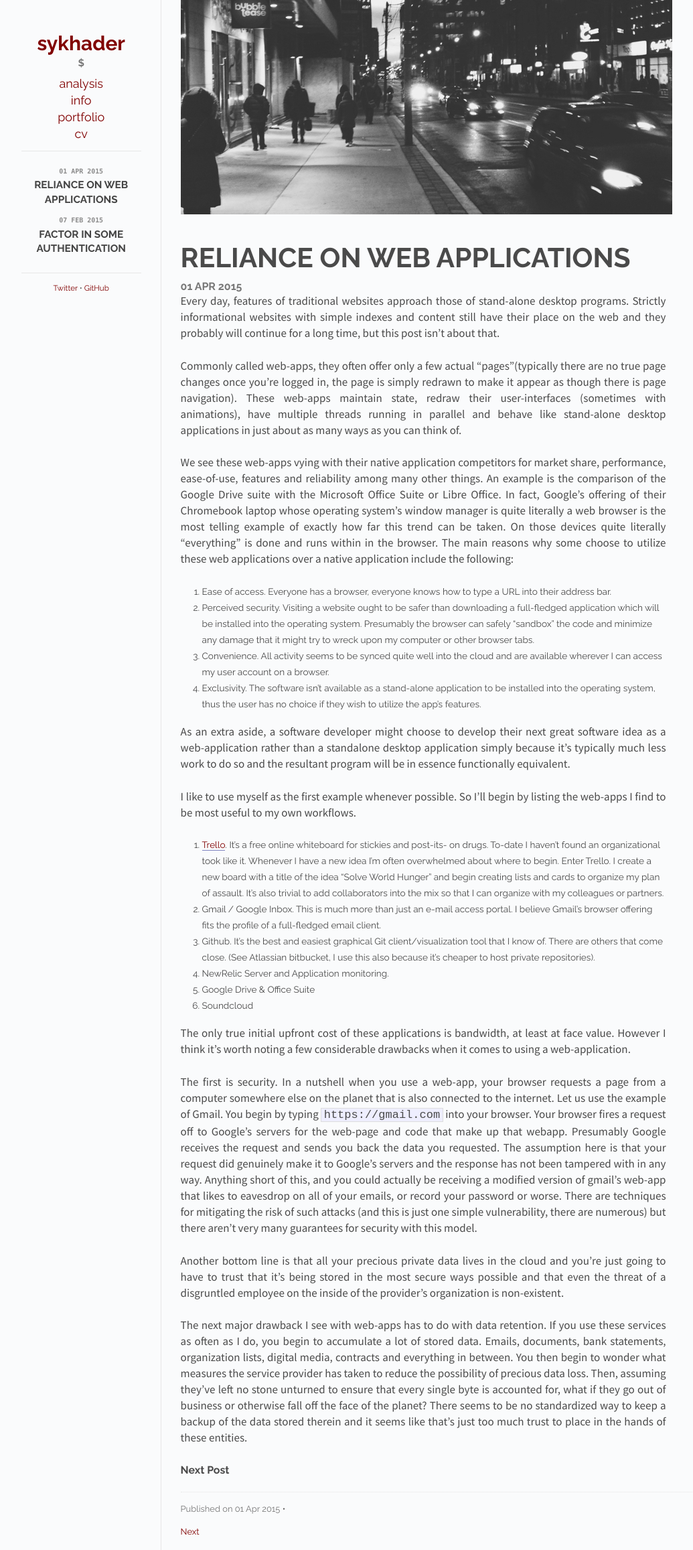
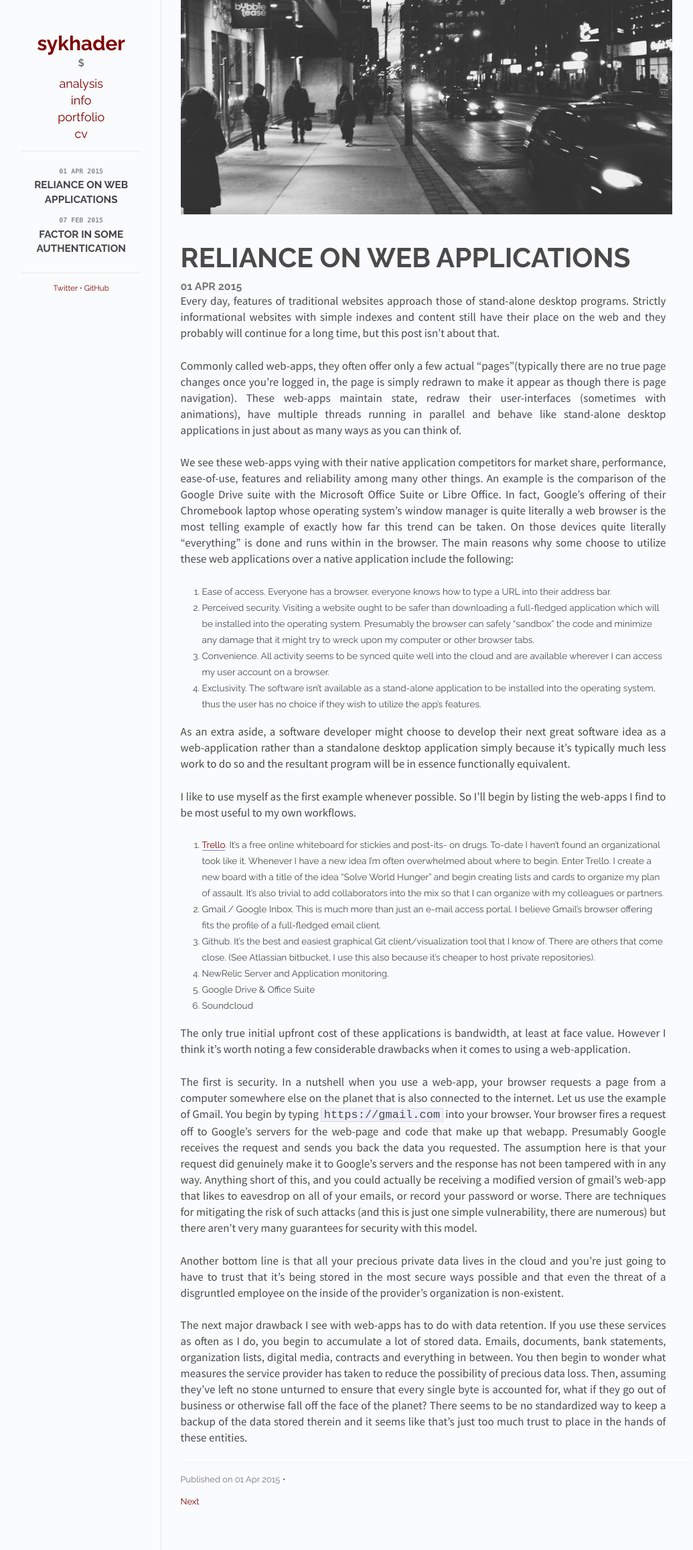
Before and after one commit to sorter/sorter, a Jekyll site: the page built from index.html, in a window 1280 px wide. Shown: the whole page at 67% size, without its empty margins (118-1153 px from the left). Built offline with Jekyll 4.4.1, drawn with Linux system fonts in a browser that asks for light colours; Markdown is read by kramdown in place of the engine named in the settings.

Commit message:
fixing bugs and that

```diff
--- a/_includes/bindex.html
+++ b/_includes/bindex.html
@@ -13,7 +13,7 @@
        <td> {{ post.excerpt }}</td>
    </tr>
    <tr class="lastrow">
-    <td><ul><li>security</li><li>blog</li><li>cats</li></ul></td>
+    <td><ul><li>security</li><li>blog</li></ul></td>
    </tr>
    <!--
     <li class="post-link">
--- a/_includes/post.html
+++ b/_includes/post.html
@@ -14,7 +14,6 @@
 
   <div class="post">
     {{ content }}
-    <h3>Next Post</h3>
   </div>
   <div class="colophon">
     <p>
@@ -22,7 +21,9 @@
       <br />
     </p>
     <p>
-    <a href="#">Next</a>
+    {% if page.previous.url != url %}
+     <a href="{{ page.previous.url }}">Next</a>
+    {% endif %}
     </p>
   </div>
 </div>
```
